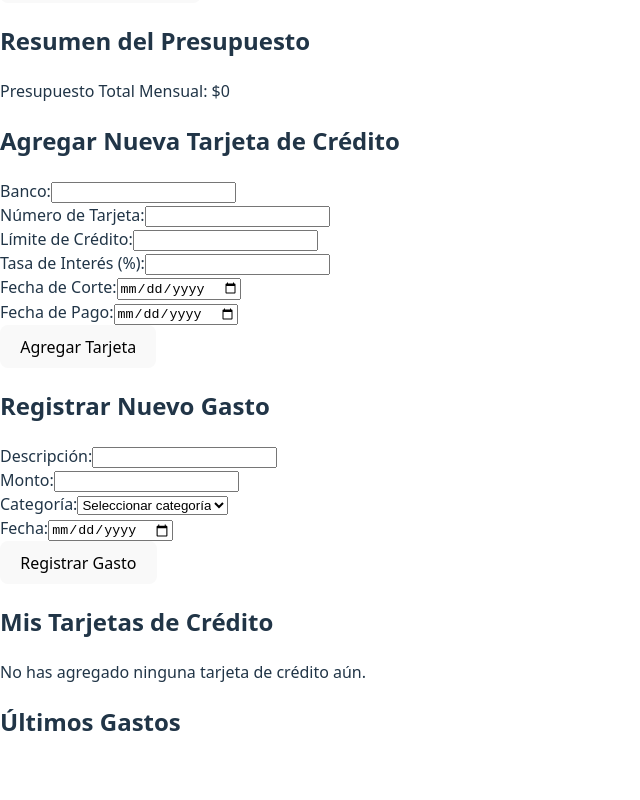
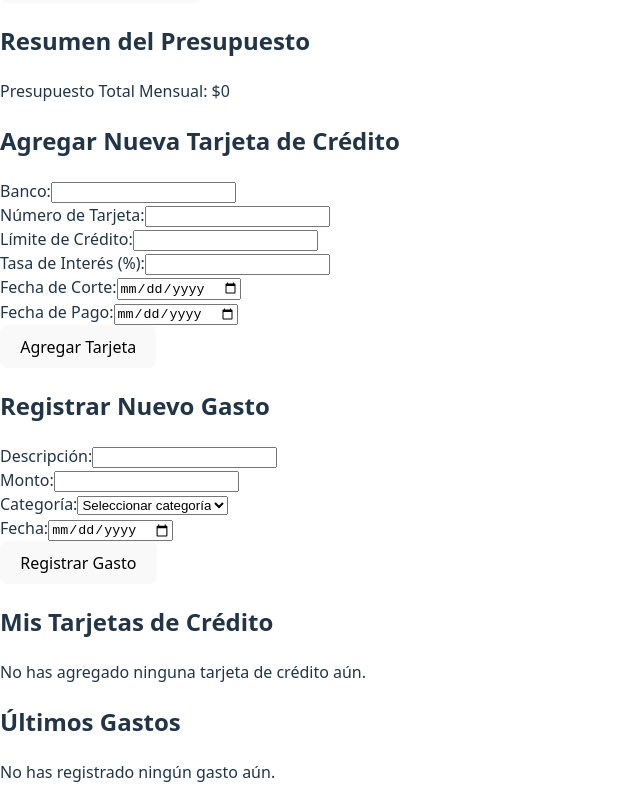
Before and after one commit to hecnavar/Finance_Control, a React (Vite) app: page / in a window 1280 px wide. Shown: the part 245-1045 px from the top of the page, without its empty margins (0-640 px from the left). Before the commit the page ends 1005 px from the top, so only its background shows below. Built offline with nearby package versions, Linux system fonts and the light colour scheme.

Commit message:
Feat: Update the ExpenseList file to receive the list of expenses as a prop and render them

```diff
--- a/src/components/ExpenseList.jsx
+++ b/src/components/ExpenseList.jsx
@@ -1,7 +1,21 @@
-function ExpenseList() {
+import React from 'react';
+
+function ExpenseList({ expenses }) {
   return (
     <div>
       <h2>Últimos Gastos</h2>
+      {expenses.length === 0 ? (
+        <p>No has registrado ningún gasto aún.</p>
+      ) : (
+        <ul>
+          {expenses.map((expense, index) => (
+            <li key={index}>
+              {expense.description} - ${expense.amount} - {expense.date} ({expense.category})
+              {expense.creditCardId && ` - Tarjeta: ...${expense.creditCardId.slice(-4)}`}
+            </li>
+          ))}
+        </ul>
+      )}
     </div>
   );
 }
```
Lines whose indentation alone changed are shown as unchanged.
